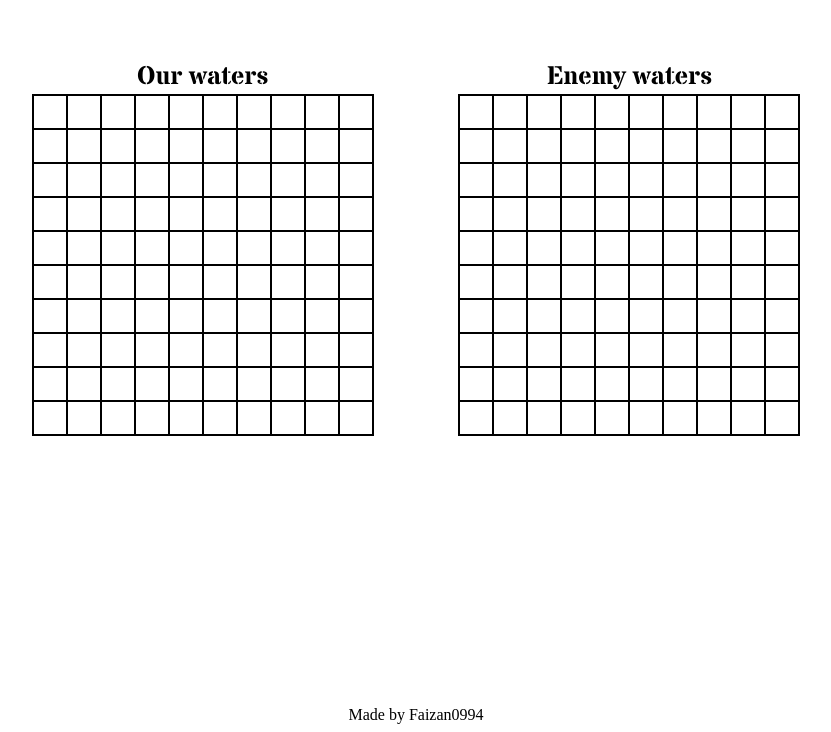
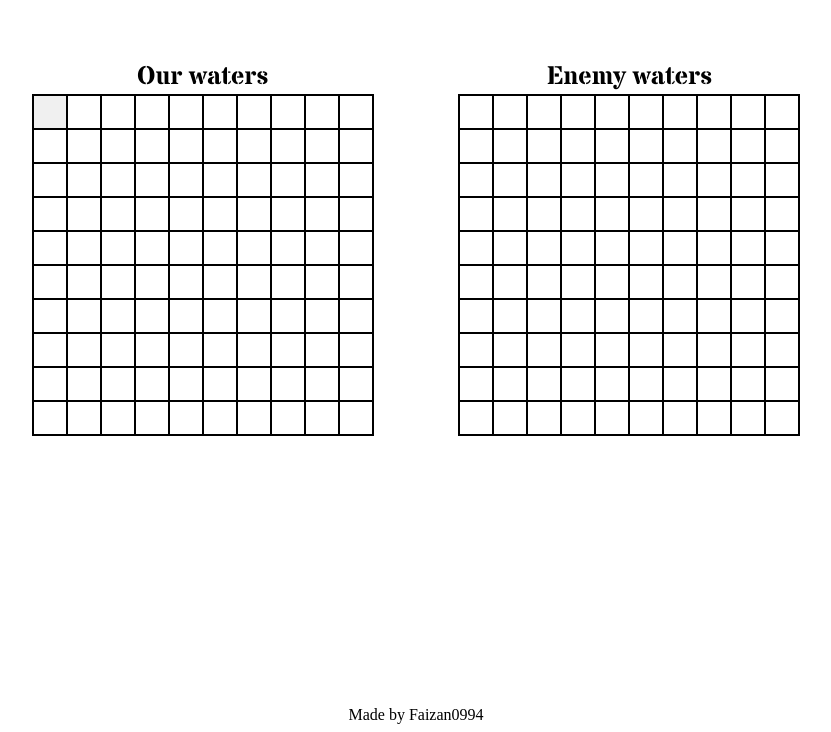
Before and after one commit to Faizan0994/Battleship, a website built with webpack: page src/index.html in a window 1280 px wide. In both pictures the pointer is over the element 273 px from the left and 180 px from the top of the page. Shown: the part 68-800 px from the top of the page, without its empty margins (224-1055 px from the left). Built offline with nearby package versions, Linux system fonts and the light colour scheme.

Commit message:
hover effects for gameboard blocks

```diff
--- a/src/style.css
+++ b/src/style.css
@@ -142,6 +142,11 @@ button:hover {
     height: 2.5vw;
     width: 2.5vw;
     border: 1px solid black;
+    cursor: pointer;
+}
+
+.block:hover {
+    background-color: #f0f0f0;
 }
 
 .whitespace {
```
